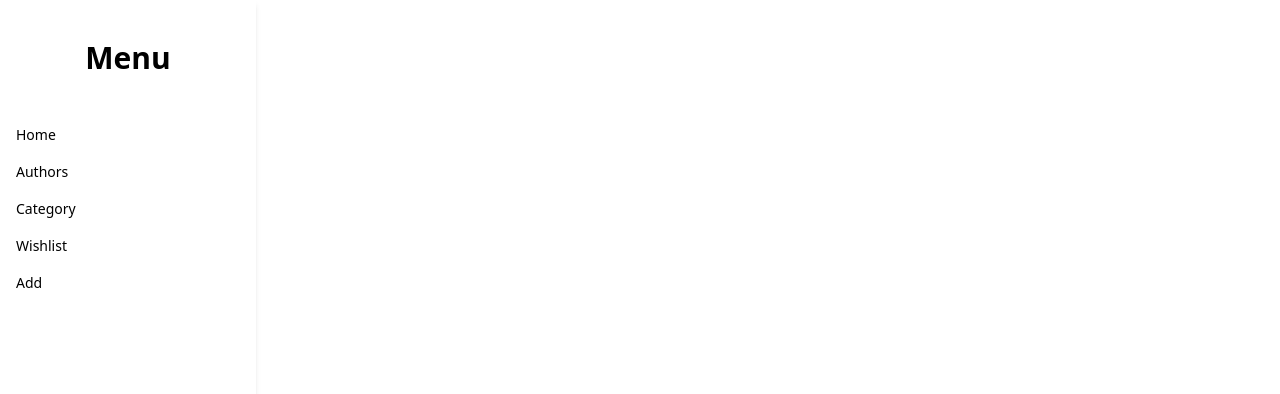
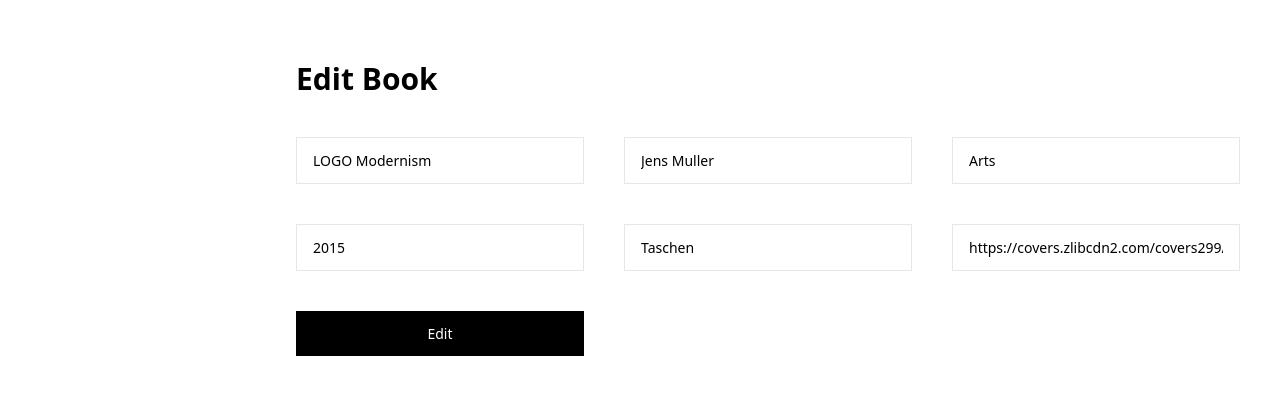
Before and after one commit to lektan/test-task-3, a React (Create React App) app: page /0 in a window 1280 px wide. Shown: the top 394 px of the page. Built offline with nearby package versions, Linux system fonts and the light colour scheme.

Commit message:
[feat] book editing and deleting was added

```diff
--- a/src/App.js
+++ b/src/App.js
@@ -5,10 +5,11 @@ import MyRoutes from "./features/MyRoutes";
 
 function App() {
   return (
-    <>
+    <div className="relative">
       <Sidebar />
+      <button></button>
       <MyRoutes />
-    </>
+    </div>
   );
 }
 
--- a/src/components/BookItem.jsx
+++ b/src/components/BookItem.jsx
@@ -1,9 +1,10 @@
 import React from "react";
 import { useSelector, useDispatch } from "react-redux";
-import { addWish } from "../store/BookSlice";
+import { addWish, deleteBook } from "../store/BookSlice";
 
 import { ReactComponent as Star } from "../icons/Star.svg";
 import { ReactComponent as StarFill } from "../icons/Star_fill.svg";
+import { Link } from "react-router-dom";
 
 const BookItem = ({ book }) => {
   const dispatch = useDispatch();
@@ -35,6 +36,22 @@ const BookItem = ({ book }) => {
         >
           {book.wish ? <StarFill /> : <Star />}
         </button>
+        <div className="absolute -bottom-20 group-hover:bottom-0 flex duration-300 left-1/2 transform -translate-x-1/2">
+          <Link
+            className="px-4 py-2 border hover:bg-black hover:text-white hover:border-black duration-300 bg-white "
+            to={`/${book.id}`}
+          >
+            Edit
+          </Link>
+          <button
+            onClick={() => {
+              dispatch(deleteBook({ id: book.id }));
+            }}
+            className="px-4 py-2 border hover:bg-black hover:text-white hover:border-black duration-300 bg-white"
+          >
+            Delete
+          </button>
+        </div>
 
         <img className="w-full h-[20vw]" src={book.img} alt="" />
       </div>
--- a/src/components/Sidebar.jsx
+++ b/src/components/Sidebar.jsx
@@ -5,7 +5,7 @@ const menu = ["authors", "category", "wishlist", "add"];
 
 const Sidebar = () => {
   return (
-    <div className="fixed w-[16rem] shadow-md h-screen pt-10">
+    <div className="fixed w-52 lg:w-[16rem] shadow-md h-screen pt-10 -left-full">
       <h1 className="text-3xl font-semibold text-center mb-10">Menu</h1>
       <Link
         to="/"
--- a/src/components/Title.jsx
+++ b/src/components/Title.jsx
@@ -3,7 +3,7 @@ import React from "react";
 const Title = ({ title }) => {
   return (
     <>
-      <h1 className="text-3xl font-semibold mb-10">{title}</h1>
+      <h1 className="text-2xl lg:text-3xl font-semibold mb-10">{title}</h1>
     </>
   );
 };
--- a/src/features/MyRoutes.jsx
+++ b/src/features/MyRoutes.jsx
@@ -3,18 +3,20 @@ import { Routes, Route } from "react-router-dom";
 import Add from "../page/Add";
 import Author from "../page/Author";
 import Category from "../page/Category";
+import Edit from "../page/Edit";
 import Home from "../page/Home";
 import Wishlist from "../page/Wishlist";
 
 const MyRoutes = () => {
   return (
-    <div className="ml-[16rem] p-10">
+    <div className="lg:ml-[16rem] p-3 lg:p-10">
       <Routes>
         <Route path="/" element={<Home />} />
         <Route path="/authors" element={<Author />} />
         <Route path="/wishlist" element={<Wishlist />} />
         <Route path="/category" element={<Category />} />
         <Route path="/add" element={<Add />} />
+        <Route path="/:id" element={<Edit />} />
       </Routes>
     </div>
   );
--- a/src/page/Add.jsx
+++ b/src/page/Add.jsx
@@ -1,6 +1,8 @@
 import React, { useState } from "react";
 import { useSelector, useDispatch } from "react-redux";
 import { addBook } from "../store/BookSlice";
+
+import { useNavigate } from "react-router-dom";
 
 import { useForm } from "react-hook-form";
 import Title from "../components/Title";
@@ -8,22 +10,7 @@ import Title from "../components/Title";
 const Add = () => {
   const dispatch = useDispatch();
   const bookList = useSelector((state) => state.books.value);
-
-  const [title, setTitle] = useState("");
-  const [author, setAuthor] = useState("");
-  const [category, setCategory] = useState("");
-  const [year, setYear] = useState("");
-  const [publisher, setPublisher] = useState("");
-  const [img, setImg] = useState("");
-
-  const SubmitHandle = () => {
-    setTitle("");
-    setAuthor("");
-    setCategory("");
-    setYear("");
-    setPublisher("");
-    setImg("");
-  };
+  let navigate = useNavigate();
 
   const {
     register,
@@ -39,6 +26,7 @@ const Add = () => {
         ...data,
       })
     );
+    navigate("/");
   };
 
   console.log(watch("example")); //
@@ -55,7 +43,7 @@ const Add = () => {
             {...register("title", { required: true })}
             placeholder="Title"
           />
-          {errors.Title && <span>This field is required</span>}
+          {errors.title && <span>This field is required</span>}
         </div>
         <div>
           <input
@@ -63,7 +51,7 @@ const Add = () => {
             {...register("author", { required: true })}
             placeholder="Author"
           />
-          {errors.Author && <span>This field is required</span>}
+          {errors.author && <span>This field is required</span>}
         </div>
         <div>
           <input
@@ -71,7 +59,7 @@ const Add = () => {
             {...register("category", { required: true })}
             placeholder="Category"
           />
-          {errors.Category && <span>This field is required</span>}
+          {errors.category && <span>This field is required</span>}
         </div>
         <div>
           <input
@@ -79,7 +67,7 @@ const Add = () => {
             {...register("year", { required: true })}
             placeholder="Year"
           />
-          {errors.Year && <span>This field is required</span>}
+          {errors.year && <span>This field is required</span>}
         </div>
         <div>
           <input
@@ -87,7 +75,7 @@ const Add = () => {
             {...register("publisher", { required: true })}
             placeholder="Publisher"
           />
-          {errors.Publisher && <span>This field is required</span>}
+          {errors.publisher && <span>This field is required</span>}
         </div>
         <div>
           <input
@@ -95,9 +83,12 @@ const Add = () => {
             {...register("img", { required: true })}
             placeholder="Image url"
           />
-          {errors.Img && <span>This field is required</span>}
+          {errors.img && <span>This field is required</span>}
         </div>
-        <input type="submit" />
+        <input
+          className="bg-black text-white py-3 cursor-pointer"
+          type="submit"
+        />
       </form>
     </div>
   );
--- a/src/page/Edit.jsx
+++ b/src/page/Edit.jsx
@@ -1,11 +1,99 @@
-import React from 'react'
+import React from "react";
+import { useSelector, useDispatch } from "react-redux";
+import { updateBook } from "../store/BookSlice";
+import { useParams, useNavigate } from "react-router-dom";
+
+import { useForm } from "react-hook-form";
+import Title from "../components/Title";
 
 const Edit = () => {
+  const dispatch = useDispatch();
+  const { id } = useParams();
+  const book = useSelector((state) => state.books.value);
+  const exactBook = book.find((b) => b.id == id);
+  let navigate = useNavigate();
+
+  const {
+    register,
+    handleSubmit,
+    watch,
+    formState: { errors },
+  } = useForm({
+    defaultValues: exactBook,
+  });
+  const onSubmit = (data) => {
+    dispatch(
+      updateBook({
+        id,
+        ...data,
+      })
+    );
+
+    navigate("/");
+  };
   return (
     <div>
+      <Title title="Edit Book" />
+      <form
+        className="grid grid-cols-3 gap-10"
+        onSubmit={handleSubmit(onSubmit)}
+      >
+        <div>
+          <input
+            className="py-3 px-4 border outline-none w-full"
+            {...register("title", { required: true })}
+            placeholder="Title"
+          />
+          {errors.title && <span>This field is required</span>}
+        </div>
+        <div>
+          <input
+            className="py-3 px-4 border outline-none w-full"
+            {...register("author", { required: true })}
+            placeholder="Author"
+          />
+          {errors.author && <span>This field is required</span>}
+        </div>
+        <div>
+          <input
+            className="py-3 px-4 border outline-none w-full"
+            {...register("category", { required: true })}
+            placeholder="Category"
+          />
+          {errors.category && <span>This field is required</span>}
+        </div>
+        <div>
+          <input
+            className="py-3 px-4 border outline-none w-full"
+            {...register("year", { required: true })}
+            placeholder="Year"
+          />
+          {errors.year && <span>This field is required</span>}
+        </div>
+        <div>
+          <input
+            className="py-3 px-4 border outline-none w-full"
+            {...register("publisher", { required: true })}
+            placeholder="Publisher"
+          />
+          {errors.publisher && <span>This field is required</span>}
+        </div>
+        <div>
+          <input
+            className="py-3 px-4 border outline-none w-full"
+            {...register("img", { required: true })}
+            placeholder="Image url"
+          />
+          {errors.img && <span>This field is required</span>}
+        </div>
+        <input
+          className="bg-black text-white py-3 cursor-pointer"
+          value="Edit"
+          type="submit"
+        />
+      </form>
+    </div>
+  );
+};
 
-    </div>
-  )
-}
-
-export default Edit
+export default Edit;
--- a/src/store/BookSlice.jsx
+++ b/src/store/BookSlice.jsx
@@ -1,4 +1,4 @@
-import { createSlice } from "@reduxjs/toolkit";
+import { createSlice, current } from "@reduxjs/toolkit";
 
 import { Data } from "../data/Data";
 
@@ -9,14 +9,19 @@ export const bookSlice = createSlice({
     addBook: (state, action) => {
       state.value.push(action.payload);
     },
-    deleteBook: (state, action) => {
-      state.value = state.value.filter((book) => book.id !== action.payload.id);
-      return true;
-    },
+    deleteBook: (state, action) =>
+      void (state.value = state.value.filter(
+        (book) => book.id !== action.payload.id
+      )),
     updateBook: (state, action) => {
       state.value.map((book) => {
         if (book.id === action.payload.id) {
-          state.value = action.payload;
+          book.title = action.payload.title;
+          book.author = action.payload.author;
+          book.category = action.payload.category;
+          book.year = action.payload.year;
+          book.publisher = action.payload.publisher;
+          book.img = action.payload.img;
         }
         return true;
       });
```
